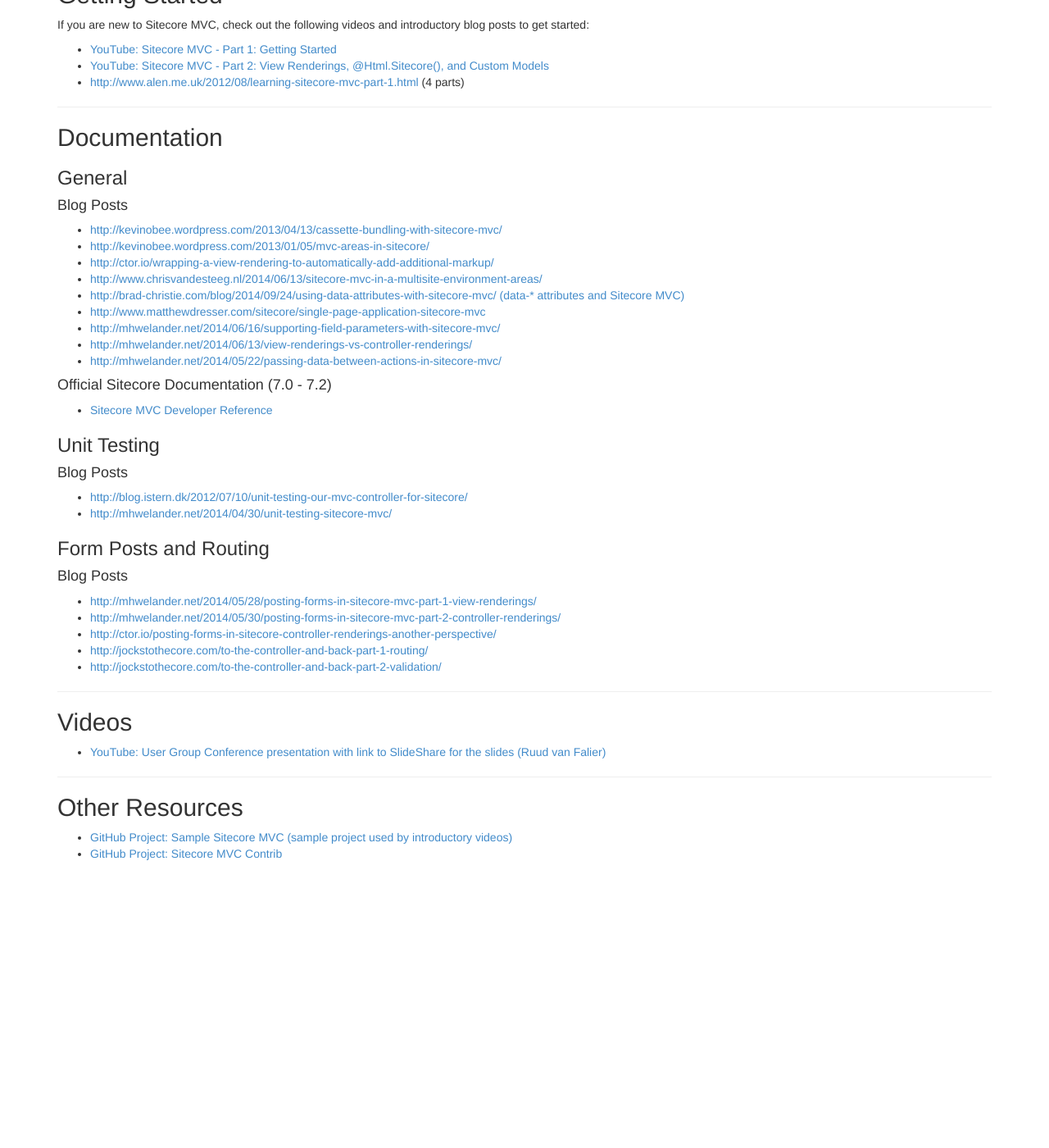
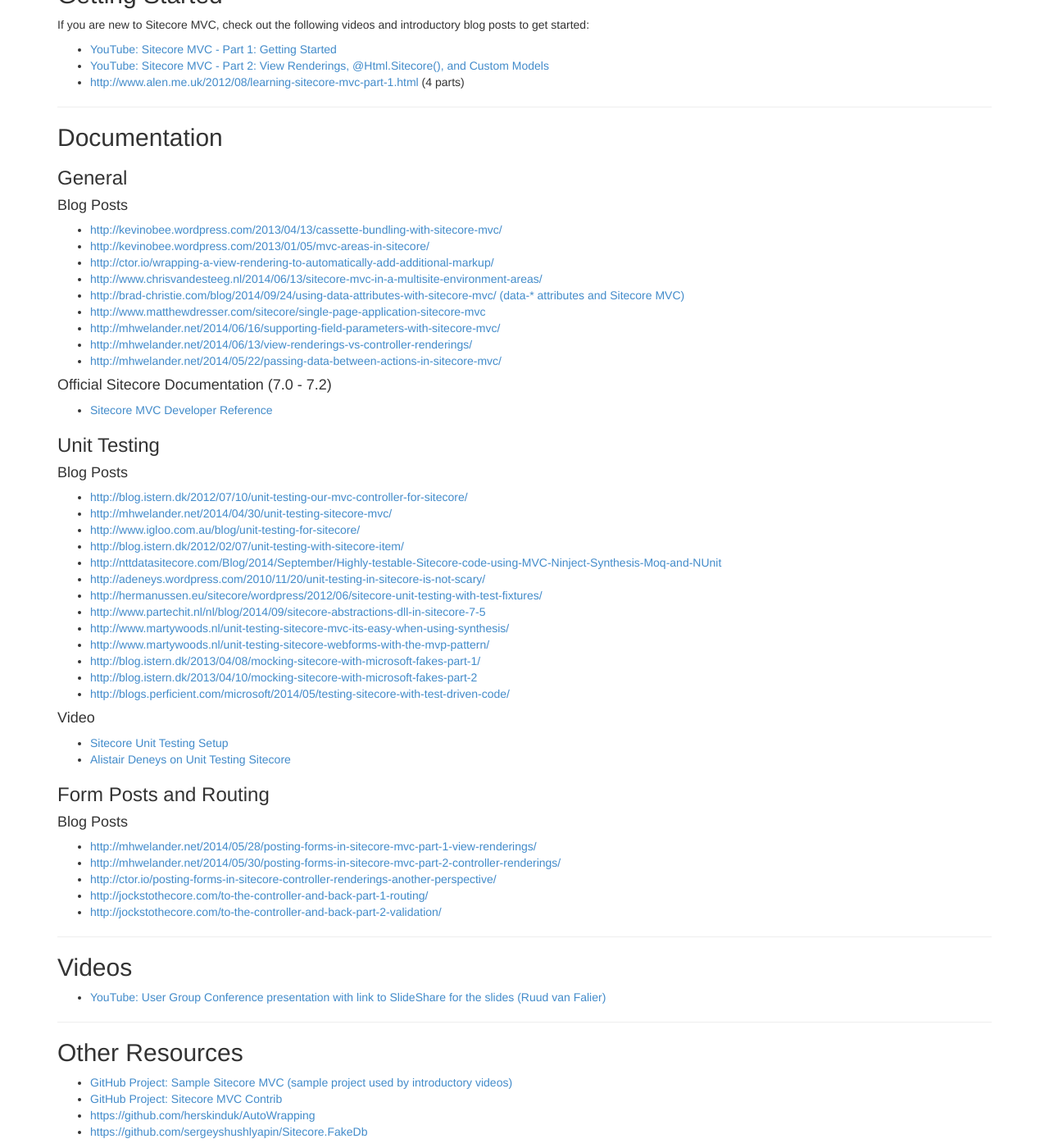
Before and after one commit to Sitecore-Community/docs, a Jekyll site: the page built from documentation/Sitecore MVC/index.md, in a window 1280 px wide and 1400 px high, scrolled down 293 px. Shown: the whole window at 82% size. Built offline with Jekyll 4.4.1, drawn with Linux system fonts in a browser that asks for light colours; nearby versions of some CDN libraries; before the commit the page ends 1354 px from its top, so only the background shows below that.

Commit message:
Modified file using Dillinger

```diff
--- a/documentation/Sitecore MVC/index.md
+++ b/documentation/Sitecore MVC/index.md
@@ -38,6 +38,22 @@
 
 * [http://blog.istern.dk/2012/07/10/unit-testing-our-mvc-controller-for-sitecore/](http://blog.istern.dk/2012/07/10/unit-testing-our-mvc-controller-for-sitecore/)
 * [http://mhwelander.net/2014/04/30/unit-testing-sitecore-mvc/](http://mhwelander.net/2014/04/30/unit-testing-sitecore-mvc/)
+* [http://www.igloo.com.au/blog/unit-testing-for-sitecore/](http://www.igloo.com.au/blog/unit-testing-for-sitecore/)
+* [http://blog.istern.dk/2012/02/07/unit-testing-with-sitecore-item/](http://blog.istern.dk/2012/02/07/unit-testing-with-sitecore-item/)
+* [http://nttdatasitecore.com/Blog/2014/September/Highly-testable-Sitecore-code-using-MVC-Ninject-Synthesis-Moq-and-NUnit](http://nttdatasitecore.com/Blog/2014/September/Highly-testable-Sitecore-code-using-MVC-Ninject-Synthesis-Moq-and-NUnit)
+* [http://adeneys.wordpress.com/2010/11/20/unit-testing-in-sitecore-is-not-scary/](http://adeneys.wordpress.com/2010/11/20/unit-testing-in-sitecore-is-not-scary/)
+* [http://hermanussen.eu/sitecore/wordpress/2012/06/sitecore-unit-testing-with-test-fixtures/](http://hermanussen.eu/sitecore/wordpress/2012/06/sitecore-unit-testing-with-test-fixtures/)
+* [http://www.partechit.nl/nl/blog/2014/09/sitecore-abstractions-dll-in-sitecore-7-5](http://www.partechit.nl/nl/blog/2014/09/sitecore-abstractions-dll-in-sitecore-7-5)
+* [http://www.martywoods.nl/unit-testing-sitecore-mvc-its-easy-when-using-synthesis/](http://www.martywoods.nl/unit-testing-sitecore-mvc-its-easy-when-using-synthesis/)
+* [http://www.martywoods.nl/unit-testing-sitecore-webforms-with-the-mvp-pattern/](http://www.martywoods.nl/unit-testing-sitecore-webforms-with-the-mvp-pattern/)
+* [http://blog.istern.dk/2013/04/08/mocking-sitecore-with-microsoft-fakes-part-1/](http://blog.istern.dk/2013/04/08/mocking-sitecore-with-microsoft-fakes-part-1/)
+* [http://blog.istern.dk/2013/04/10/mocking-sitecore-with-microsoft-fakes-part-2](http://blog.istern.dk/2013/04/10/mocking-sitecore-with-microsoft-fakes-part-2)
+* [http://blogs.perficient.com/microsoft/2014/05/testing-sitecore-with-test-driven-code/](http://blogs.perficient.com/microsoft/2014/05/testing-sitecore-with-test-driven-code/)
+
+#### Video
+
+* [Sitecore Unit Testing Setup](https://www.youtube.com/watch?v=mZKSl3pemEs)
+* [Alistair Deneys on Unit Testing Sitecore](https://www.youtube.com/watch?v=oQ2CPvN9FAU )
 
 ### Form Posts and Routing
 
@@ -60,3 +76,5 @@
 ## Other Resources
 * [GitHub Project: Sample Sitecore MVC (sample project used by introductory videos)](https://github.com/Sitecore-Community/sample-sitecore-mvc)
 * [GitHub Project: Sitecore MVC Contrib](https://github.com/Sitecore-Community/Sitecore-Mvc-Contrib)
+* [https://github.com/herskinduk/AutoWrapping](https://github.com/herskinduk/AutoWrapping)
+* [https://github.com/sergeyshushlyapin/Sitecore.FakeDb](https://github.com/sergeyshushlyapin/Sitecore.FakeDb)
```
